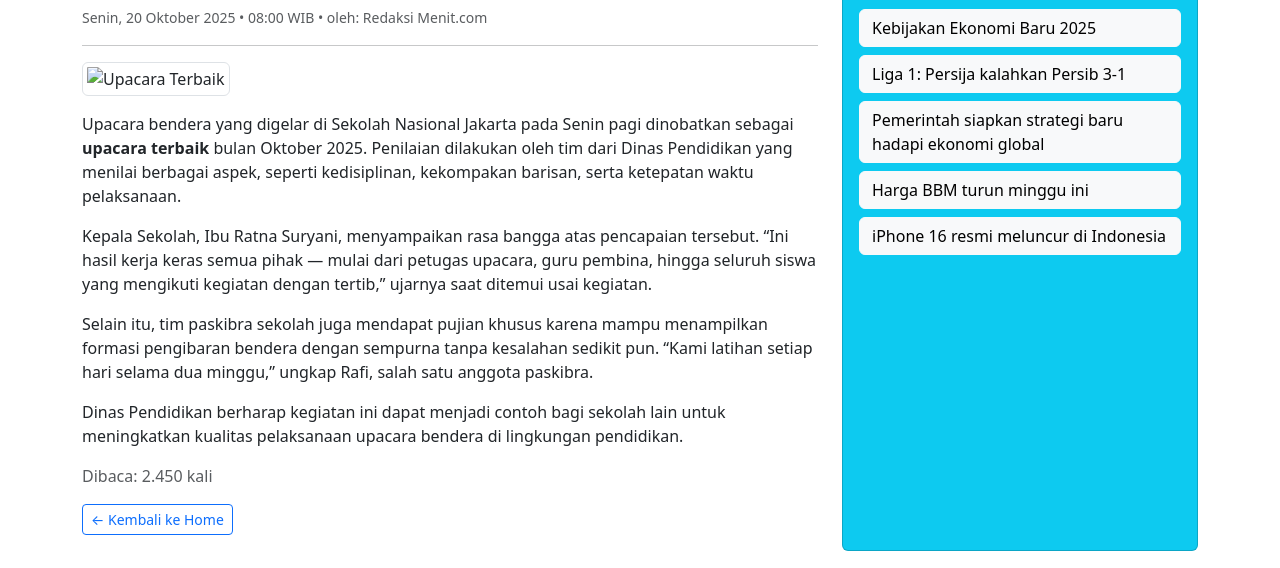
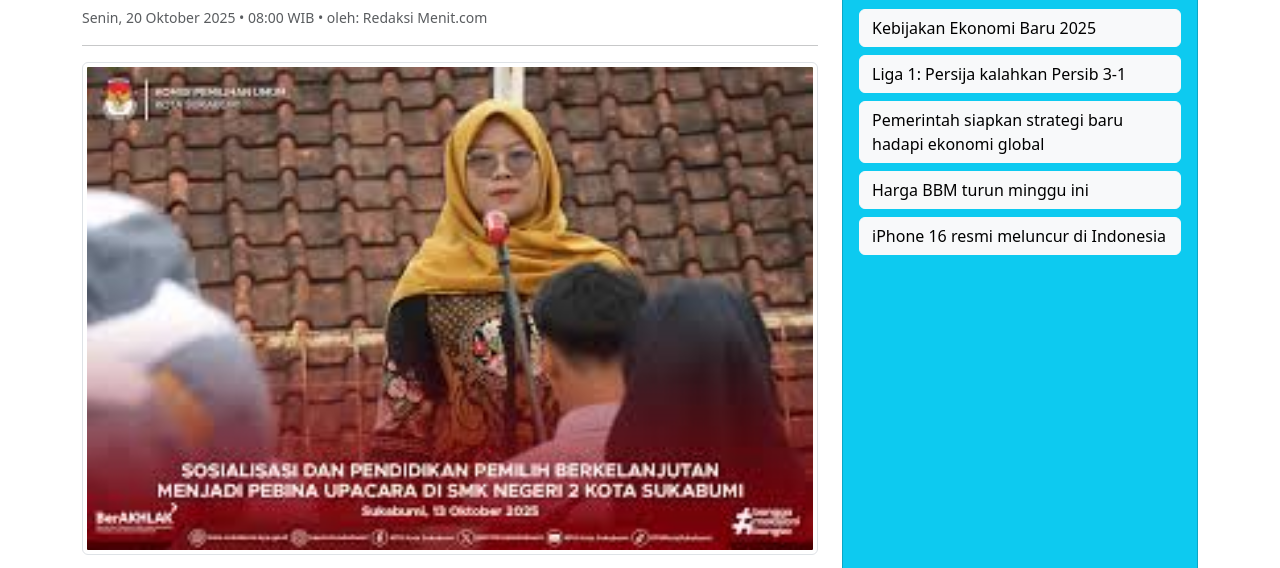
Before and after one commit to putridenia618-bot/berita, a plain HTML site: page upacara-terbaik.html in a window 1280 px wide. Shown: the part 188-756 px from the top of the page. Drawn offline with nearby package versions, Linux system fonts and the light colour scheme.

Commit message:
Fix image source path in upacara-terbaik.html

```diff
--- a/upacara-terbaik.html
+++ b/upacara-terbaik.html
@@ -47,7 +47,7 @@
       <h3 class="fw-bold">Upacara Terbaik di Sekolah Nasional</h3>
       <small class="text-muted">Senin, 20 Oktober 2025 • 08:00 WIB • oleh: Redaksi Menit.com</small>
       <hr>
-      <img src="images/poto5.jpg" class="img-thumbnail w-100 mb-3" alt="Upacara Terbaik">
+      <img src="poto5.jpg" class="img-thumbnail w-100 mb-3" alt="Upacara Terbaik">
 
       <p>
         Upacara bendera yang digelar di Sekolah Nasional Jakarta pada Senin pagi dinobatkan sebagai
```
